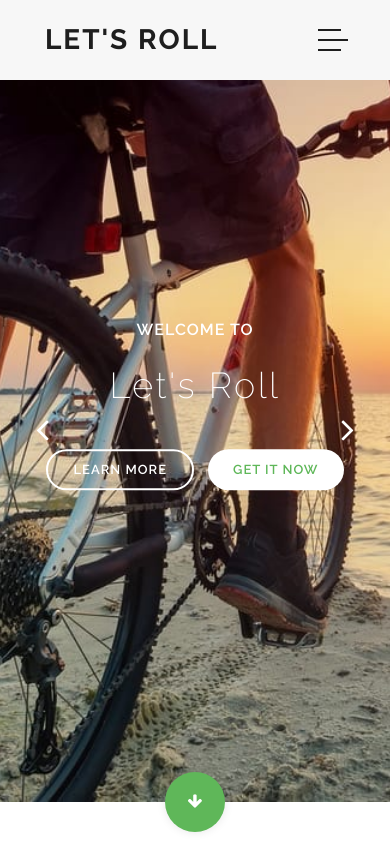
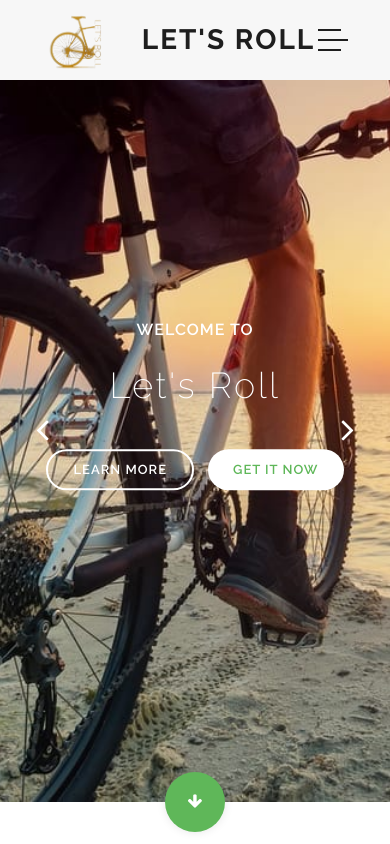
Before and after one commit to moezbenselem/lets_roll, a plain HTML site: page index.html in a window 390 px wide. Shown: the top 844 px of the page. Drawn offline with Linux system fonts and the light colour scheme.

Commit message:
add logo

```diff
--- a/assets/css/templatemo-breezed.css
+++ b/assets/css/templatemo-breezed.css
@@ -1659,6 +1659,10 @@ portfolio
   color: #5fb759;
 }
 
+ img.logo {
+            margin-top: 2vh;
+            max-height: 5vh; /* Set maximum width for the logo */
+        }
 
 @media (max-width: 992px) {
   #projects .filters ul li {
@@ -1676,10 +1680,14 @@ portfolio
 
   }
 
+
   .img-fill img {
     object-fit: cover; /* Adjust if needed */
     width: 100vw;
   }
 
-
-}
+   img.logo {
+            margin-top: 1vh;
+            max-height: 8vh; /* Set maximum width for the logo */
+        }
+}
--- a/index.html
+++ b/index.html
@@ -12,8 +12,8 @@
       href="https://fonts.googleapis.com/css?family=Raleway:100,200,300,400,500,600,700,800,900&display=swap"
       rel="stylesheet"
     />
-
-    <title>Breezed HTML Bootstrap Template</title>
+    <link rel="icon" href="assets/images/logo.png" type="image/x-icon" />
+    <title>Let's Roll</title>
 
     <!--
 
@@ -56,6 +56,12 @@ https://templatemo.com/tm-543-breezed
           <div class="col-12">
             <nav class="main-nav">
               <!-- ***** Logo Start ***** -->
+              <img
+                src="assets/images/logo.png"
+                alt="Let's Roll Logo"
+                class="logo"
+              />
+
               <a href="index.html" class="logo"> LET'S ROLL </a>
               <!-- ***** Logo End ***** -->
               <!-- ***** Menu Start ***** -->
```
Also changed, not shown: assets/images/logo.jpg (added), assets/images/logo.png (added).
